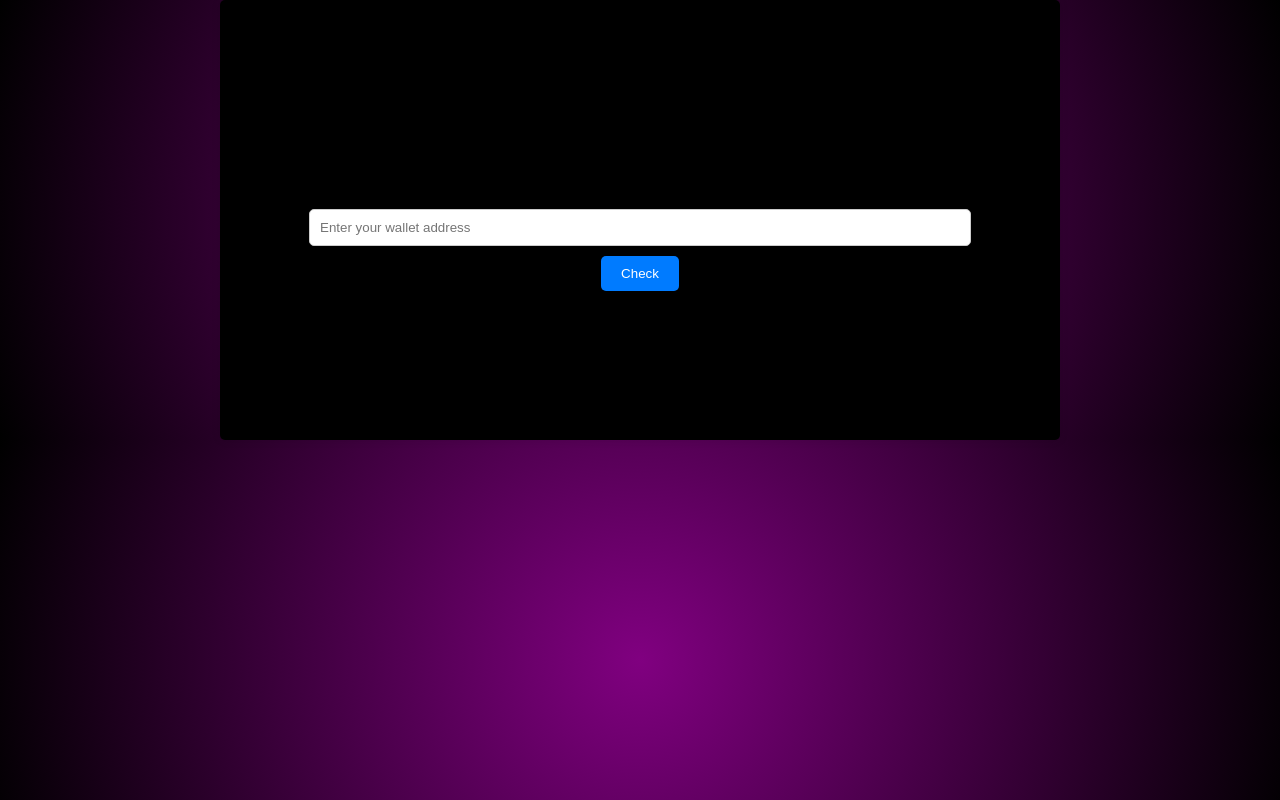
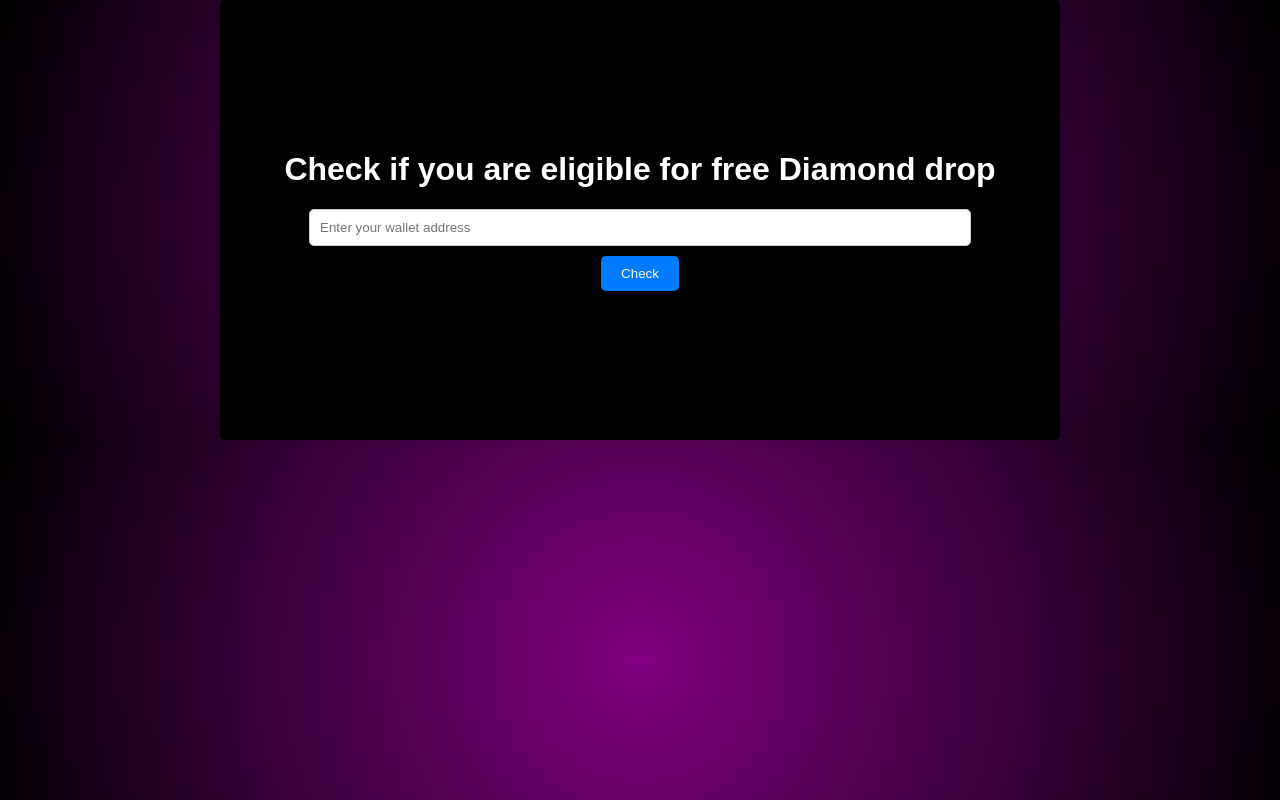
Before and after one commit to tickerdiamonds/checker, a plain HTML site: page index.html in a window 1280 px wide. Drawn offline with Linux system fonts and the light colour scheme.

Commit message:
Update style.css

```diff
--- a/style.css
+++ b/style.css
@@ -1,6 +1,6 @@
 body {
     font-family: Arial, sans-serif;
-    font-color: white;
+    color: white;
     background-image: radial-gradient(circle, purple, black);
     margin: 0;
     padding: 0;
```
